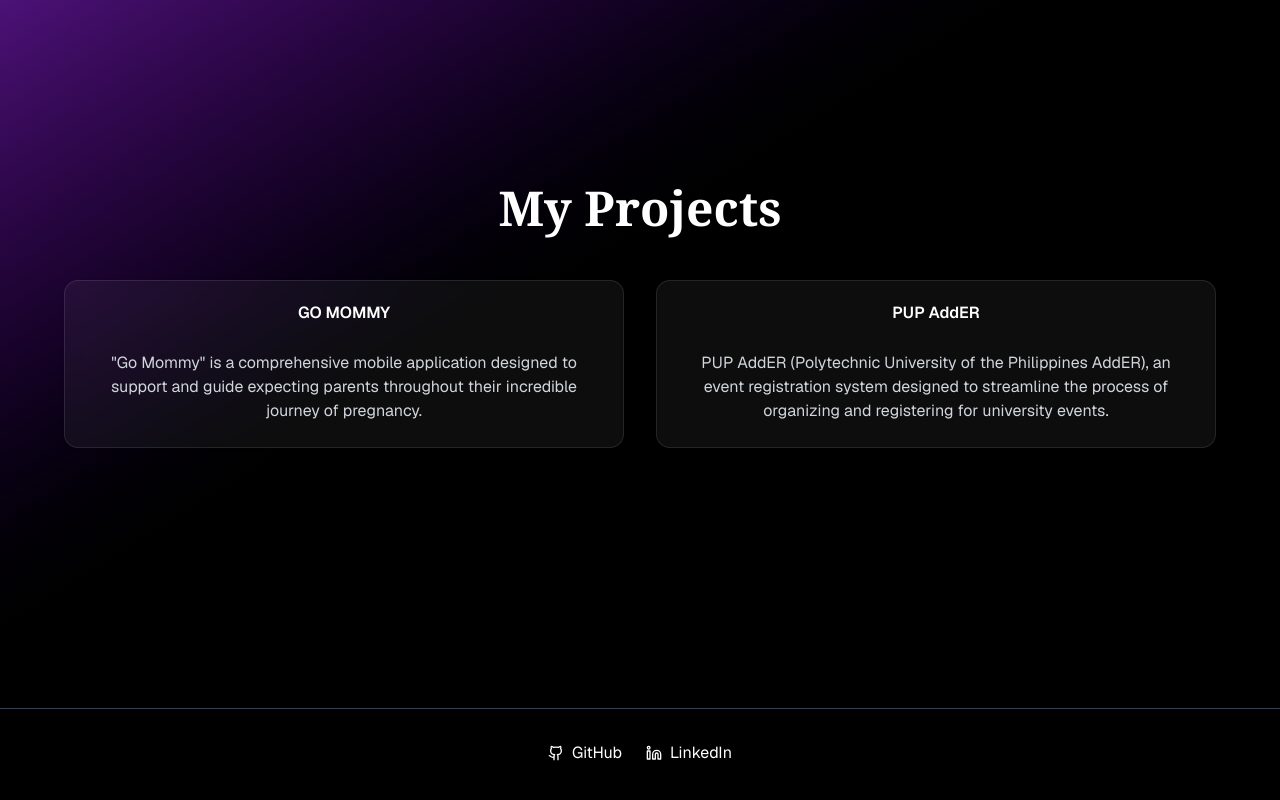
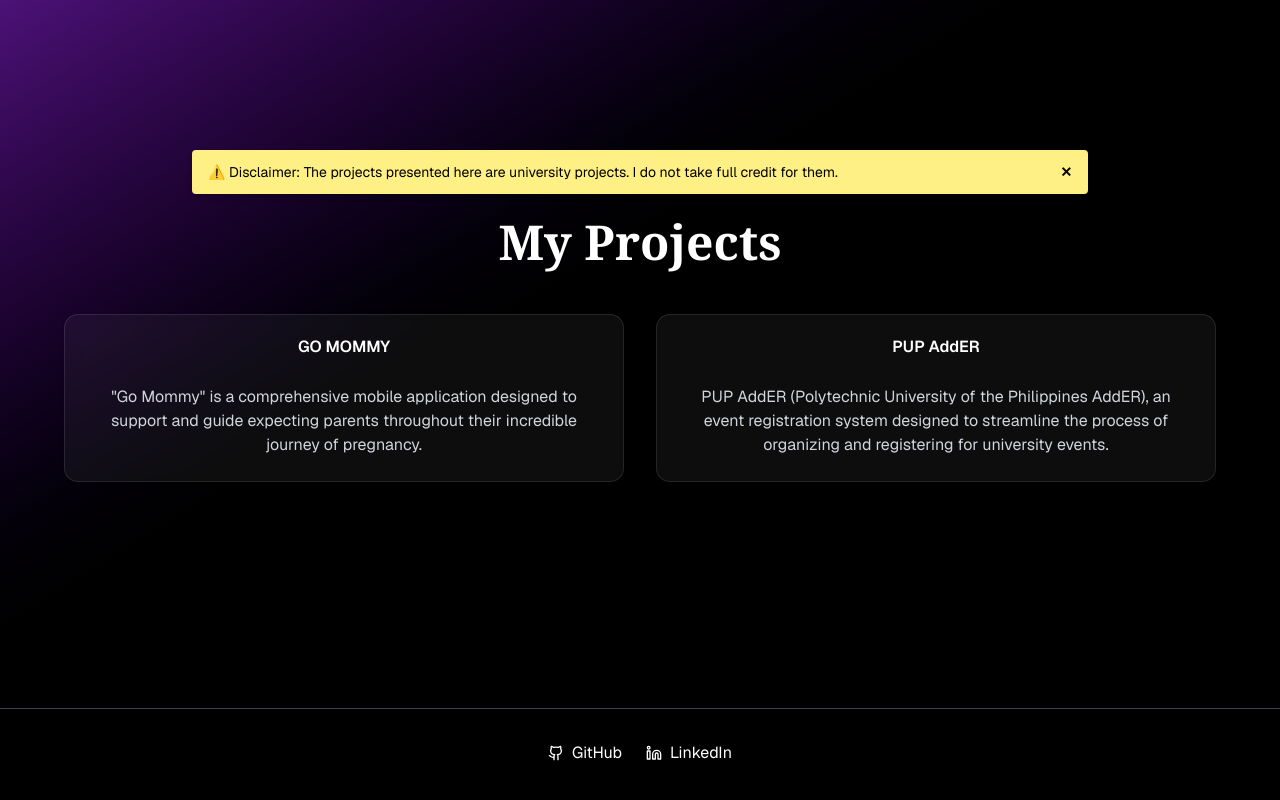
Before and after one commit to MariaBernadeteBaroto/myPortfolio, a Next.js app: page / in a window 1280 px wide. Shown: the part 948-1748 px from the top of the page. Built offline with nearby package versions, Linux system fonts and the light colour scheme.

Commit message:
added notice banner

```diff
--- a/src/components/ProjectMenu.tsx
+++ b/src/components/ProjectMenu.tsx
@@ -6,6 +6,7 @@ import { Card, CardContent, CardHeader, CardTitle } from "@/components/ui/card"
 
 export default function ProjectMenu() {
   const [selectedProject, setSelectedProject] = useState<'project1' | 'project2' | null>(null)
+  const [showNotice, setShowNotice] = useState(true)
 
   const projects = [
     {
@@ -26,6 +27,16 @@ export default function ProjectMenu() {
   return (
   <div className="min-h-screen w-full bg-gradient-to-br from-purple-900 via-black to-black text-white flex items-center justify-center px-4 sm:px-6 py-12">
     <div className="text-center">
+      {showNotice && (
+        <div className="mb-6 bg-yellow-200 text-black text-sm px-4 py-3 rounded shadow-md flex justify-between items-center max-w-4xl mx-auto">
+          <p>
+            ⚠️ Disclaimer: The projects presented here are university projects. I do not take full credit for them.
+          </p>
+          <button onClick={() => setShowNotice(false)} className="ml-4 text-black hover:text-red-600 font-bold">
+            ✕
+          </button>
+        </div>
+      )}
       <h1 className="text-3xl md:text-5xl font-bold mb-12 font-serif">My Projects</h1>
 
       <div className="grid grid-cols-1 md:grid-cols-2 gap-8 max-w-6xl mx-auto">
```
